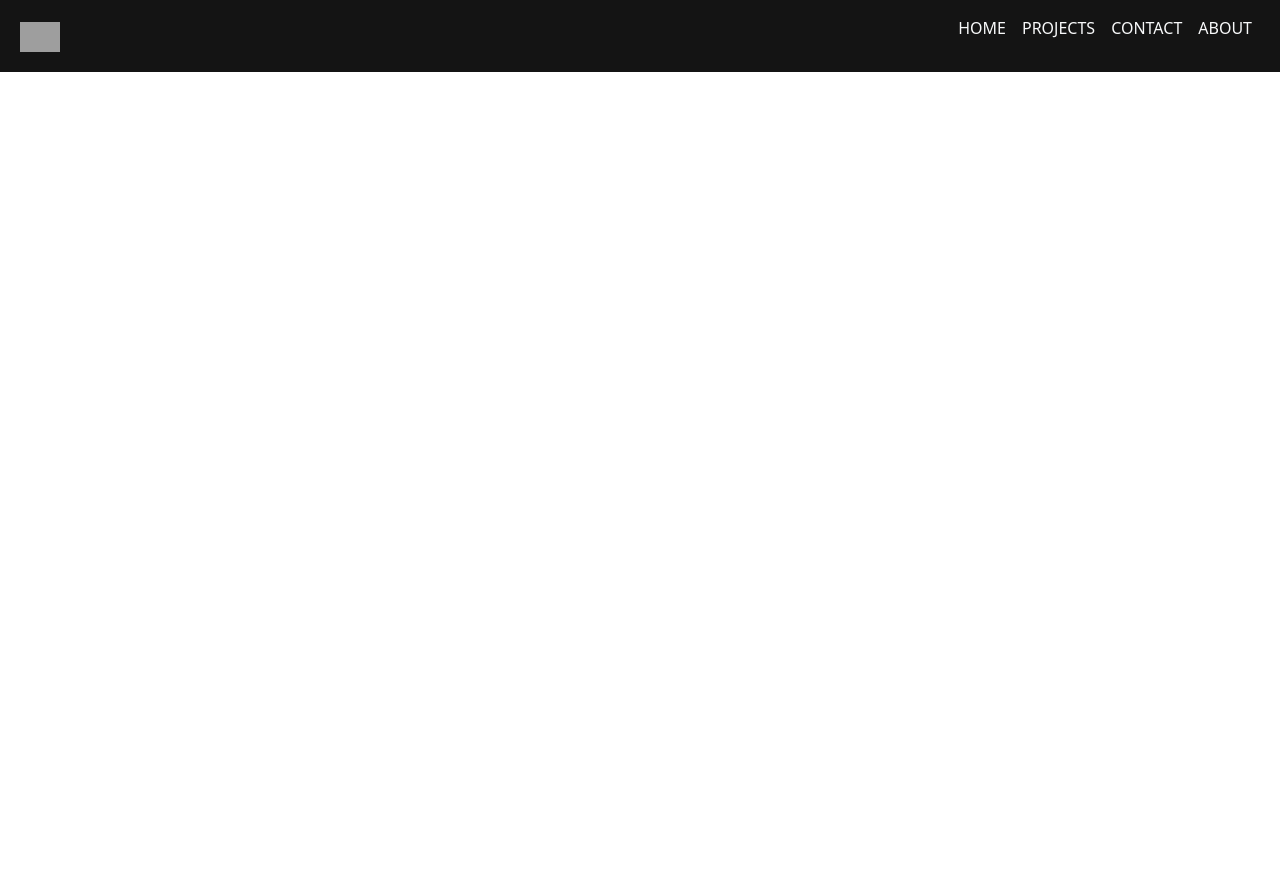
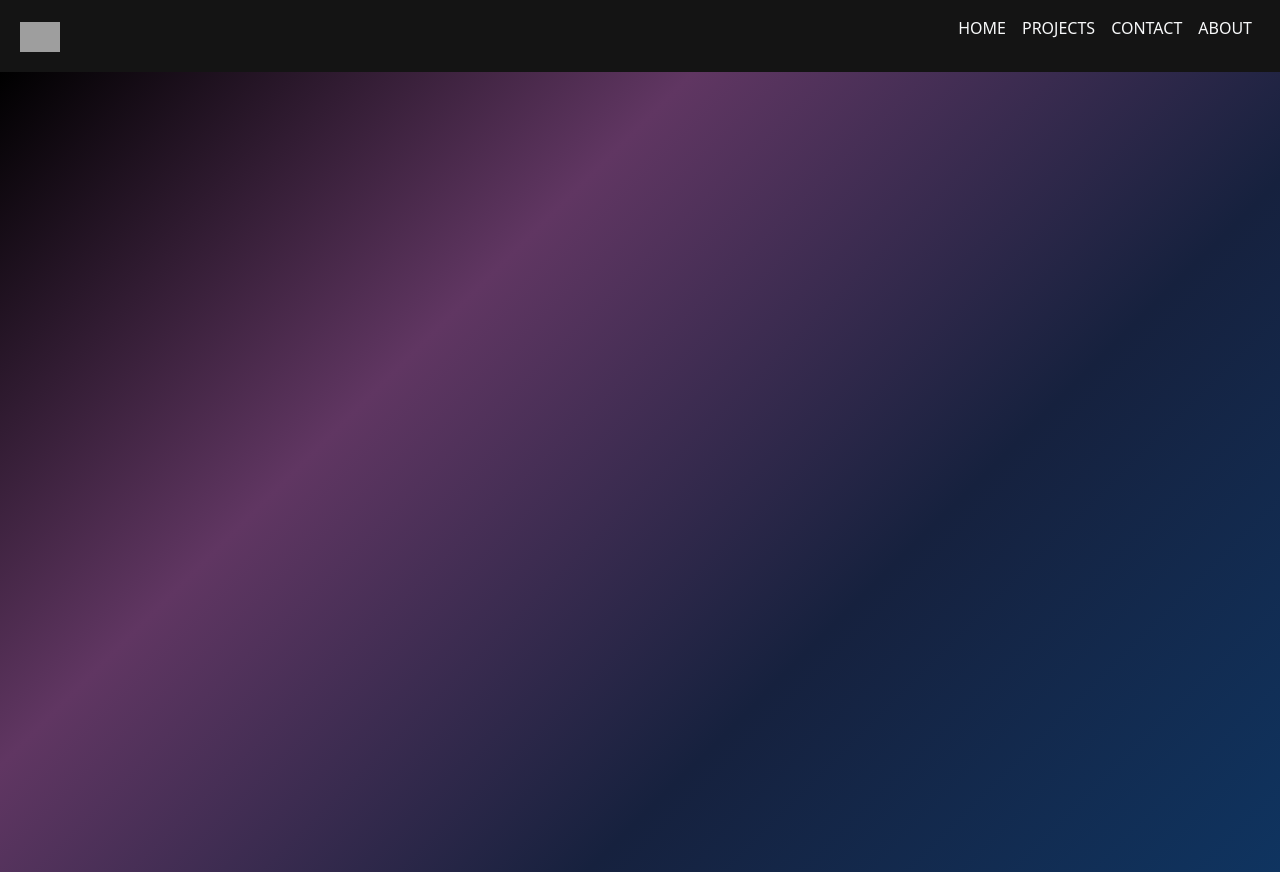
Before and after one commit to OlhaOvcharenko/Portfolio, a React (Create React App) app in the folder client/: page / in a window 1280 px wide. Before the commit the page ends 800 px from the top, so only its background shows below. Built offline with nearby package versions, Linux system fonts and the light colour scheme; grey boxes are pictures that could not be loaded; a web font is replaced by a local one.

Commit message:
create section Intro

```diff
--- a/client/src/components/Pages/Home/Home.js
+++ b/client/src/components/Pages/Home/Home.js
@@ -1,9 +1,11 @@
 import Header from "../../Views/Header/Header";
+import Intro from "../../Views/Intro/Intro";
 
 const Home = () => {
   return (
     <div>
       <Header />
+      <Intro />
     </div>
   )
 };
--- /dev/null
+++ b/client/src/components/Views/Intro/Intro.js
@@ -0,0 +1,11 @@
+import styles from "../Intro/Intro.module.scss";
+
+const Intro = () => (
+  <section className="Intro">
+    <div className={styles.container}>
+
+    </div>
+  </section>
+);
+
+export default Intro;
--- /dev/null
+++ b/client/src/components/Views/Intro/Intro.module.scss
@@ -0,0 +1,8 @@
+@import '../../../styles/settings.scss';
+
+.container {
+  height: 100vh;
+  background: linear-gradient(135deg, #000000, #603662, #16213e, #0f3460);
+  position: relative;
+  overflow: hidden;
+}
```
